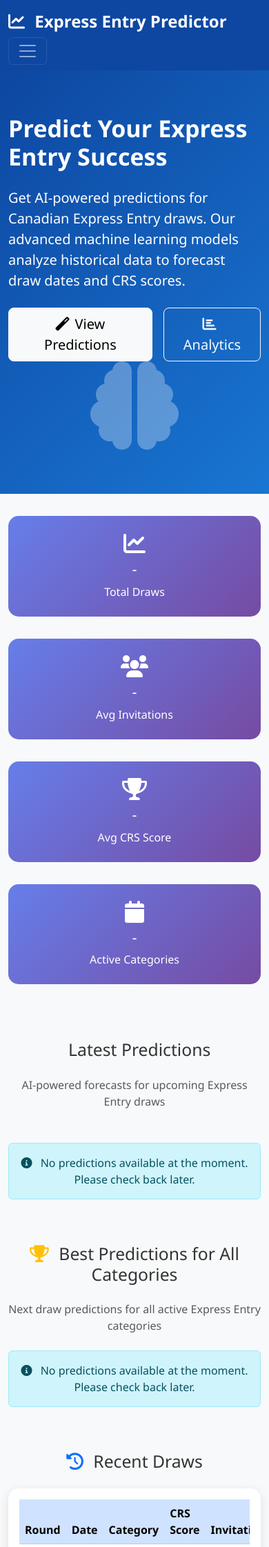
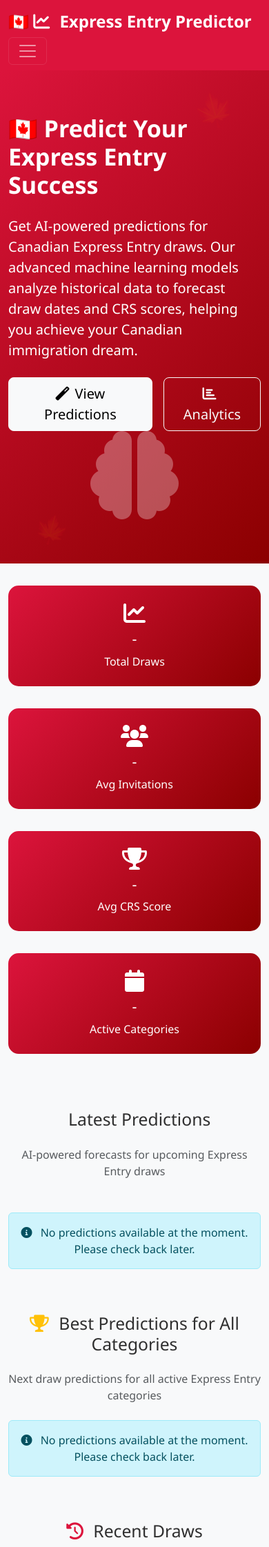
Before and after one commit to choxos/ExpressEntryPredictor, a Django app: page / in a window 390 px wide. Shown: the top 2243 px of the page at 69% size. Run offline with Django 5.2, Linux system fonts and the light colour scheme; data comes from the database, SQL or seed files in the repository; data that the repository does not hold is empty; some libraries are stand-ins or nearby versions.

Commit message:
🇨🇦 Transform website to Canadian-themed design
🎨 Canadian Color Scheme:
• Primary Color: Canadian Red (#DC143C) - from the maple leaf
• Secondary Color: Dark Red (#8B0000) - deeper Canadian red
• Accent Color: Official Canada Red (#CD212A) - government standard
• Success Color: Forest Green (#228B22) - Canadian nature
• Maintained professional contrast and accessibility

🍁 Canadian Visual Elements:
• Added Canadian flag emoji (🇨🇦) to navbar brand and page titles
• Subtle maple leaf decorations in hero sections with CSS pseudo-elements
• Canadian-themed gradients using red color variations
• 'canada-accent' class for maple leaf decorative elements
• Updated footer with Canadian pride messaging

🌈 Comprehensive Theme Updates:
• Updated all CSS custom properties to use Canadian colors
• Hero section backgrounds now use Canadian red gradients
• All primary buttons, links, and accents use Canadian red
• Table headers, badges, and UI elements themed consistently
• Stats cards and prediction cards use Canadian red gradients
• Maintained excellent readability and professional appearance

🎯 Brand Identity Enhancement:
• Navbar: 🇨🇦 Express Entry Predictor
• Hero titles: 🇨🇦 Predict Your Express Entry Success
• Footer: Proudly helping newcomers achieve their Canadian dream
• Page headers consistently use Canadian flag emoji
• Professional maple leaf accents throughout interface

✅ Technical Implementation:
• CSS custom properties for consistent theming
• Bootstrap color overrides for seamless integration
• Responsive design maintained across all devices
• Accessibility standards preserved with proper contrast ratios
• No functionality impact - purely visual enhancement

🌟 Results:
• Distinctive Canadian identity that reflects the immigration focus
• Professional appearance that inspires confidence
• Patriotic design that resonates with the Canadian immigration theme
• Maintains all existing functionality while adding visual appeal
• Creates emotional connection for users pursuing Canadian immigration

```diff
--- a/templates/base.html
+++ b/templates/base.html
@@ -16,14 +16,16 @@
 
     <style>
         :root {
-            --primary-color: #0d47a1;
-            --secondary-color: #1976d2;
-            --accent-color: #ff6b35;
-            --success-color: #28a745;
-            --warning-color: #ffc107;
-            --danger-color: #dc3545;
-            --light-bg: #f8f9fa;
-            --dark-text: #333;
+            --primary-color: #DC143C;      /* Canadian Red (Crimson) */
+            --secondary-color: #8B0000;    /* Dark Red */
+            --accent-color: #CD212A;       /* Official Canada Red */
+            --success-color: #228B22;      /* Forest Green */
+            --warning-color: #FF8C00;      /* Dark Orange */
+            --danger-color: #B22222;       /* Fire Brick Red */
+            --light-bg: #f8f9fa;           /* Light Gray */
+            --dark-text: #2F2F2F;          /* Charcoal */
+            --maple-red: #FF0000;          /* Pure Red (Maple Leaf) */
+            --canada-white: #FFFFFF;       /* Pure White */
         }
 
         body {
@@ -42,6 +44,28 @@
             color: white;
             padding: 4rem 0;
             margin-bottom: 2rem;
+            position: relative;
+            overflow: hidden;
+        }
+
+        .hero-section::before {
+            content: '🍁';
+            position: absolute;
+            top: 20px;
+            right: 50px;
+            font-size: 3rem;
+            opacity: 0.1;
+            transform: rotate(-15deg);
+        }
+
+        .hero-section::after {
+            content: '🍁';
+            position: absolute;
+            bottom: 20px;
+            left: 50px;
+            font-size: 2.5rem;
+            opacity: 0.1;
+            transform: rotate(15deg);
         }
 
         .card {
@@ -69,7 +93,7 @@
         }
 
         .stats-card {
-            background: linear-gradient(135deg, #667eea 0%, #764ba2 100%);
+            background: linear-gradient(135deg, var(--primary-color) 0%, var(--secondary-color) 100%);
             color: white;
             border-radius: 15px;
             padding: 1.5rem;
@@ -77,7 +101,7 @@
         }
 
         .prediction-card {
-            background: linear-gradient(135deg, #f093fb 0%, #f5576c 100%);
+            background: linear-gradient(135deg, var(--accent-color) 0%, var(--primary-color) 100%);
             color: white;
             border-radius: 15px;
             padding: 1.5rem;
@@ -119,6 +143,36 @@
             border-left: 4px solid var(--accent-color);
             padding-left: 1rem;
         }
+
+        /* Canadian-themed additional styles */
+        .text-primary { color: var(--primary-color) !important; }
+        .bg-primary { background-color: var(--primary-color) !important; }
+        .border-primary { border-color: var(--primary-color) !important; }
+
+        a { color: var(--primary-color); }
+        a:hover { color: var(--secondary-color); }
+
+        .btn-outline-primary {
+            color: var(--primary-color);
+            border-color: var(--primary-color);
+        }
+
+        .btn-outline-primary:hover {
+            background-color: var(--primary-color);
+            border-color: var(--primary-color);
+        }
+
+        .table-primary th {
+            background-color: var(--primary-color) !important;
+            border-color: var(--primary-color) !important;
+        }
+
+        /* Canadian maple leaf accent */
+        .canada-accent::before {
+            content: '🍁';
+            margin-right: 0.5rem;
+            opacity: 0.7;
+        }
     </style>
 
     {% block extra_css %}{% endblock %}
@@ -128,7 +182,7 @@
     <nav class="navbar navbar-expand-lg navbar-dark" style="background-color: var(--primary-color);">
         <div class="container">
             <a class="navbar-brand" href="{% url 'predictor:home' %}">
-                <i class="fas fa-chart-line me-2"></i>
+                🇨🇦 <i class="fas fa-chart-line me-2"></i>
                 Express Entry Predictor
             </a>
 
@@ -186,8 +240,8 @@
         <div class="container">
             <div class="row">
                 <div class="col-md-6">
-                    <h5>Express Entry Predictor</h5>
-                    <p class="mb-0">Advanced predictions for Canadian Express Entry draws using machine learning and statistical models.</p>
+                    <h5>🇨🇦 Express Entry Predictor</h5>
+                    <p class="mb-0">Advanced predictions for Canadian Express Entry draws using machine learning and statistical models. Proudly helping newcomers achieve their Canadian dream.</p>
                 </div>
                 <div class="col-md-6 text-md-end">
                     <h6>Data Sources</h6>
--- a/templates/predictor/home.html
+++ b/templates/predictor/home.html
@@ -9,10 +9,10 @@
         <div class="row align-items-center">
             <div class="col-lg-6">
                 <h1 class="display-4 fw-bold mb-4">
-                    Predict Your Express Entry Success
+                    🇨🇦 Predict Your Express Entry Success
                 </h1>
                 <p class="lead mb-4">
-                    Get AI-powered predictions for Canadian Express Entry draws. Our advanced machine learning models analyze historical data to forecast draw dates and CRS scores.
+                    Get AI-powered predictions for Canadian Express Entry draws. Our advanced machine learning models analyze historical data to forecast draw dates and CRS scores, helping you achieve your Canadian immigration dream.
                 </p>
                 <div class="d-flex gap-3">
                     <a href="{% url 'predictor:predictions' %}" class="btn btn-light btn-lg">
@@ -157,7 +157,7 @@
 <section class="container mb-5">
     <div class="row">
         <div class="col-12">
-            <h2 class="text-center mb-5">Why Choose Our Predictor?</h2>
+            <h2 class="text-center mb-5 canada-accent">Why Choose Our Predictor?</h2>
         </div>
     </div>
 
--- a/templates/predictor/predictions.html
+++ b/templates/predictor/predictions.html
@@ -10,10 +10,10 @@
             <div class="col-12 text-center">
                 <h1 class="display-5 fw-bold mb-3">
                     <i class="fas fa-crystal-ball me-3"></i>
-                    Express Entry Predictions
+                    🇨🇦 Express Entry Predictions
                 </h1>
                 <p class="lead mb-0">
-                    AI-powered forecasts for upcoming draws using advanced machine learning models
+                    AI-powered forecasts for upcoming Canadian Express Entry draws using advanced machine learning models
                 </p>
             </div>
         </div>
```
